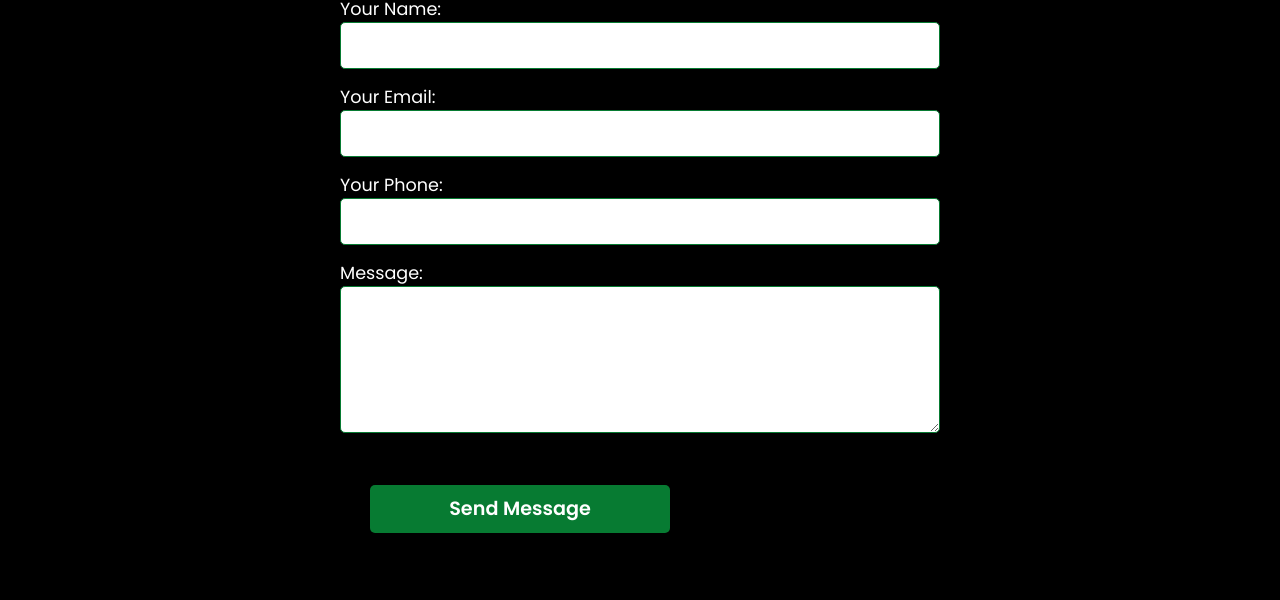
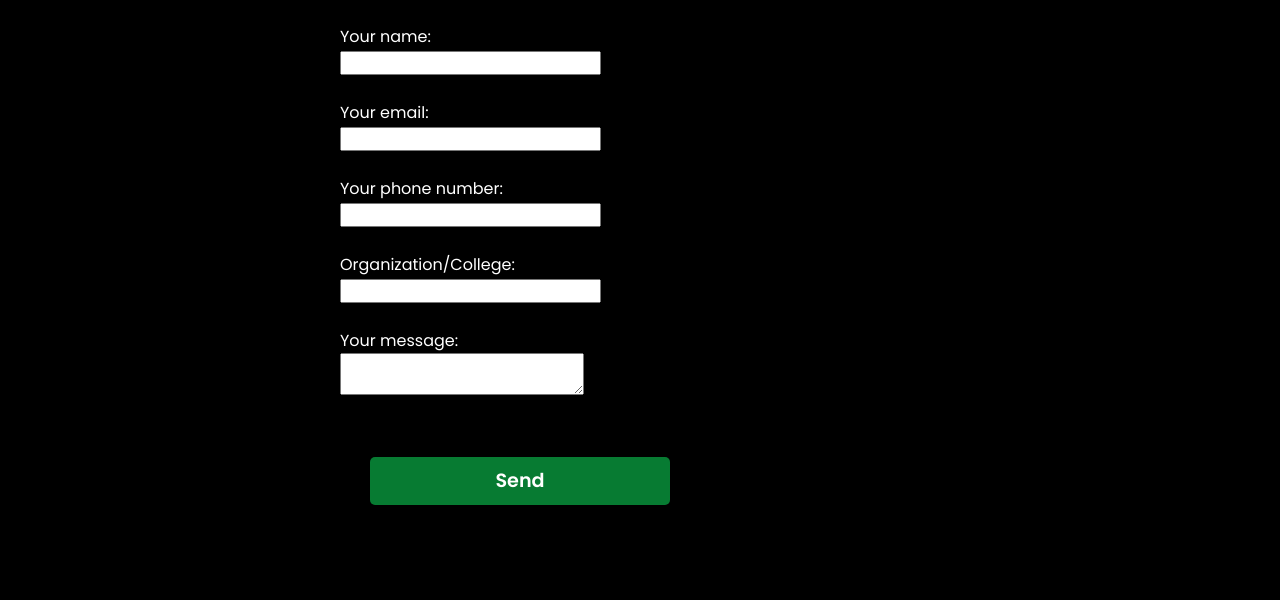
Before and after one commit to manishtimalsina10/Portfolio, a plain HTML site: page contact.html in a window 1280 px wide. Shown: the part 200-800 px from the top of the page. Drawn offline with nearby package versions, Linux system fonts and the light colour scheme.

Commit message:
Updated form with required fields and layout

```diff
--- a/contact.html
+++ b/contact.html
@@ -1,11 +1,14 @@
 <!DOCTYPE html>
 <html lang="en">
   <head>
-    <meta charset="UTF-8">
-    <meta name="viewport" content="width=device-width, initial-scale=1.0">
-    <link rel="stylesheet" href="https://cdnjs.cloudflare.com/ajax/libs/font-awesome/6.5.1/css/all.min.css">
+    <meta charset="UTF-8" />
+    <meta name="viewport" content="width=device-width, initial-scale=1.0" />
+    <link
+      rel="stylesheet"
+      href="https://cdnjs.cloudflare.com/ajax/libs/font-awesome/6.5.1/css/all.min.css"
+    />
     <link rel="stylesheet" href="https://unpkg.com/aos@next/dist/aos.css" />
-    <link rel="stylesheet" href="style.css">
+    <link rel="stylesheet" href="style.css" />
     <title>Contact Mee - Manish Timalsina</title>
     <style>
       .confirmation-message {
@@ -15,7 +18,7 @@
         border: 2px solid #16a34a; /* Green border */
         border-radius: 10px;
         box-shadow: 0 4px 6px rgba(0, 0, 0, 0.1);
-            font-family: 'Arial', sans-serif;
+        font-family: "Arial", sans-serif;
         color: #0369a1;
       }
       .confirmation-message i {
@@ -43,11 +46,46 @@
           MANISH <span>TIMALSINA</span>
         </div>
         <div class="links">
-                <div class="link" data-aos="fade-up" data-aos-duration="1500" data-aos-delay="100"><a href="index.html">Home</a></div>
-                <div class="link" data-aos="fade-up" data-aos-duration="1500" data-aos-delay="200"><a href="about.html">About</a></div>
-                <div class="link" data-aos="fade-up" data-aos-duration="1500" data-aos-delay="300"><a href="skills.html">Skills</a></div>
-                <div class="link" data-aos="fade-up" data-aos-duration="1500" data-aos-delay="400"><a href="services.html">Services</a></div>
-                <div class="link" data-aos="fade-up" data-aos-duration="1500" data-aos-delay="500"><a href="contact.html">Contact</a></div>
+          <div
+            class="link"
+            data-aos="fade-up"
+            data-aos-duration="1500"
+            data-aos-delay="100"
+          >
+            <a href="index.html">Home</a>
+          </div>
+          <div
+            class="link"
+            data-aos="fade-up"
+            data-aos-duration="1500"
+            data-aos-delay="200"
+          >
+            <a href="about.html">About</a>
+          </div>
+          <div
+            class="link"
+            data-aos="fade-up"
+            data-aos-duration="1500"
+            data-aos-delay="300"
+          >
+            <a href="skills.html">Skills</a>
+          </div>
+          <div
+            class="link"
+            data-aos="fade-up"
+            data-aos-duration="1500"
+            data-aos-delay="400"
+          >
+            <a href="services.html">Services</a>
+          </div>
+          <div
+            class="link"
+            data-aos="fade-up"
+            data-aos-duration="1500"
+            data-aos-delay="500"
+          >
+            <a href="contact.html">Contact</a>
+          </div>
         </div>
         <i class="fa-solid fa-bars hamburg" onclick="hamburg()"></i>
       </div>
@@ -57,28 +95,55 @@
     <section>
       <div class="main-container">
         <div class="content">
-                <h1 data-aos="fade-left" data-aos-duration="1500" data-aos-delay="700">Contact Me</h1>
+          <h1
+            data-aos="fade-left"
+            data-aos-duration="1500"
+            data-aos-delay="700"
+          >
+            Contact Me
+          </h1>
 
-                <form id="contactForm" class="form-container" data-aos="fade-up" data-aos-duration="1500" data-aos-delay="1100">
-                    <div class="form-group">
-                        <label for="name">Your Name:</label>
-                        <input type="text" id="name" name="name" required class="input-field">
-                    </div>
-                    <div class="form-group">
-                        <label for="email">Your Email:</label>
-                        <input type="email" id="email" name="email" required class="input-field">
-                    </div>
-                    <div class="form-group">
-                        <label for="phone">Your Phone:</label>
-                        <input type="text" id="phone" name="phone" required class="input-field">
-                    </div>
-                    <div class="form-group">
-                        <label for="message">Message:</label>
-                        <textarea id="message" name="message" rows="5" required class="input-field"></textarea>
-                    </div>
-                    <button type="submit" class="btn">Send Message</button>
+          <form action="https://formspree.io/f/mzzzjvly" method="POST">
+            <label>
+              Your name:
+              <br />
+              <input type="text" name="name" required />
+            </label>
+            <br /><br />
+            <label>
+              Your email:
+              <br />
+              <input type="email" name="email" required />
+            </label>
+            <br /><br />
+            <label>
+              Your phone number:
+              <br />
+              <input type="text" name="phone" required />
+            </label>
+            <br /><br />
+            <label>
+              Organization/College:
+              <br />
+              <input type="text" name="organization" required />
+            </label>
+            <br /><br />
+            <label>
+              Your message:
+              <br />
+              <textarea name="message" required></textarea>
+            </label>
+            <br /><br />
+            <button type="submit">Send</button>
           </form>
-                <div id="confirmationMessage" class="confirmation-message" style="display: none;" data-aos="fade-in" data-aos-duration="1500">
+
+          <div
+            id="confirmationMessage"
+            class="confirmation-message"
+            style="display: none"
+            data-aos="fade-in"
+            data-aos-duration="1500"
+          >
             <i class="fa-solid fa-circle-check"></i>
             <p>Thank you for your message!</p>
             <span>I will get back to you as soon as possible.</span>
@@ -92,15 +157,17 @@
       AOS.init({ offset: 0 });
 
       // Handle form submission
-      const contactForm = document.getElementById('contactForm');
-      const confirmationMessage = document.getElementById('confirmationMessage');
+      const contactForm = document.getElementById("contactForm");
+      const confirmationMessage = document.getElementById(
+        "confirmationMessage"
+      );
 
-      contactForm.addEventListener('submit', function(event) {
+      contactForm.addEventListener("submit", function (event) {
         event.preventDefault(); // Prevent the form from actually submitting
 
         // Hide the form and show the confirmation message
-        contactForm.style.display = 'none';
-        confirmationMessage.style.display = 'block';
+        contactForm.style.display = "none";
+        confirmationMessage.style.display = "block";
       });
     </script>
     <script src="script.js"></script>
```
Lines whose indentation alone changed are shown as unchanged.
